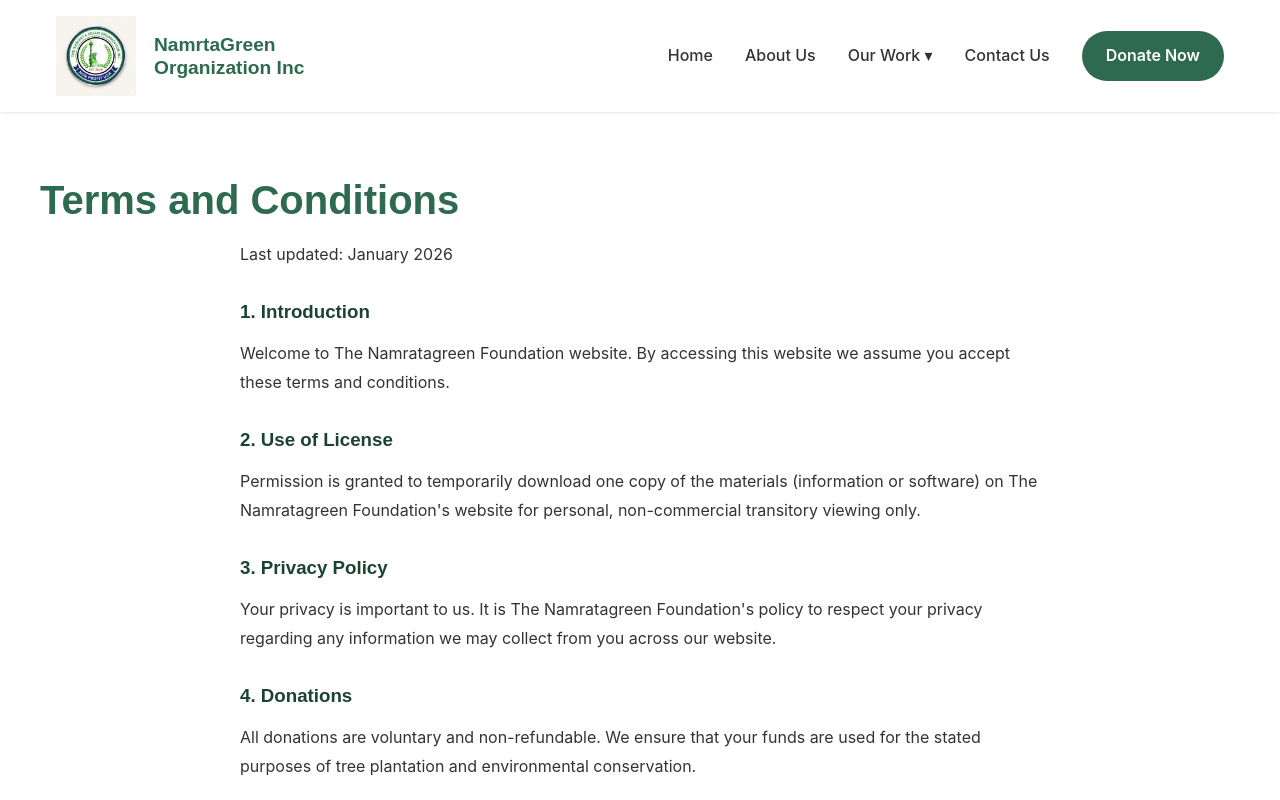
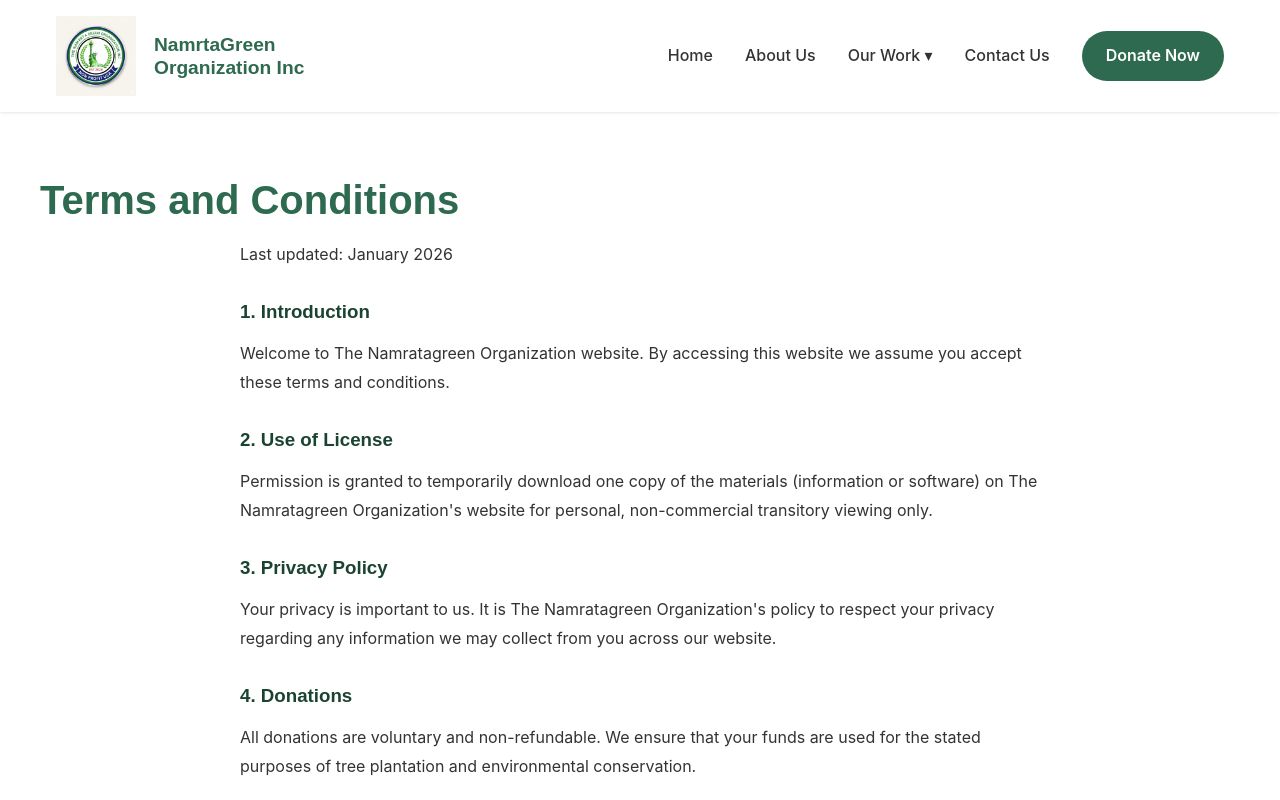
Before and after one commit to karanudani3011/The-Namratagreen-Foundation, a React (Create React App) app: page /terms in a window 1280 px wide. Shown: the top 800 px of the page. Built offline with nearby package versions, Linux system fonts and the light colour scheme.

Commit message:
change Foundation to organization

```diff
--- a/public/index.html
+++ b/public/index.html
@@ -7,7 +7,7 @@
     <meta name="theme-color" content="#000000" />
     <meta
       name="description"
-      content="The Namrata Green Foundation - Tree Planting & Educational Programs"
+      content="The Namrata Green Organization - Tree Planting & Educational Programs"
     />
     <link rel="apple-touch-icon" href="%PUBLIC_URL%/logo.jpg" />
     <!--
--- a/src/pages/Home.jsx
+++ b/src/pages/Home.jsx
@@ -11,7 +11,7 @@ const Home = () => {
                 <div className="heroContent">
                     <h1 className="heroTitle">Plant a Tree, Save the Future</h1>
                     <p className="heroSubtitle">
-                        Join the Namratagreen Foundation in our mission to restore forests, protect wildlife, and create a sustainable planet for generations to come.
+                        Join the Namratagreen Organization in our mission to restore forests, protect wildlife, and create a sustainable planet for generations to come.
                     </p>
                     <div className="heroButtons">
                        <a href='https://buymeacoffee.com/namrtagreen' className="btn btn-primary">
--- a/src/pages/Mission.jsx
+++ b/src/pages/Mission.jsx
@@ -21,7 +21,7 @@ const Mission = () => {
             <div style={{ textAlign: 'center', marginBottom: '4rem' }}>
                 <h1 className="sectionTitle">Mission, Vision & Values</h1>
                 <p style={{ maxWidth: '800px', margin: '0 auto', fontSize: '1.2rem', color: 'var(--color-text-light)' }}>
-                    The core principles that guide every action we take at the Namratagreen Foundation.
+                    The core principles that guide every action we take at the Namratagreen Organization.
                 </p>
             </div>
 
--- a/src/pages/Terms.jsx
+++ b/src/pages/Terms.jsx
@@ -7,13 +7,13 @@ const Terms = () => {
             <div style={{ maxWidth: '800px', margin: '0 auto', lineHeight: '1.8' }}>
                 <p style={{ marginBottom: '1rem' }}>Last updated: January 2026</p>
                 <h3 style={{ marginTop: '2rem', marginBottom: '1rem' }}>1. Introduction</h3>
-                <p>Welcome to The Namratagreen Foundation website. By accessing this website we assume you accept these terms and conditions.</p>
+                <p>Welcome to The Namratagreen Organization website. By accessing this website we assume you accept these terms and conditions.</p>
 
                 <h3 style={{ marginTop: '2rem', marginBottom: '1rem' }}>2. Use of License</h3>
-                <p>Permission is granted to temporarily download one copy of the materials (information or software) on The Namratagreen Foundation's website for personal, non-commercial transitory viewing only.</p>
+                <p>Permission is granted to temporarily download one copy of the materials (information or software) on The Namratagreen Organization's website for personal, non-commercial transitory viewing only.</p>
 
                 <h3 style={{ marginTop: '2rem', marginBottom: '1rem' }}>3. Privacy Policy</h3>
-                <p>Your privacy is important to us. It is The Namratagreen Foundation's policy to respect your privacy regarding any information we may collect from you across our website.</p>
+                <p>Your privacy is important to us. It is The Namratagreen Organization's policy to respect your privacy regarding any information we may collect from you across our website.</p>
 
                 <h3 style={{ marginTop: '2rem', marginBottom: '1rem' }}>4. Donations</h3>
                 <p>All donations are voluntary and non-refundable. We ensure that your funds are used for the stated purposes of tree plantation and environmental conservation.</p>
```
